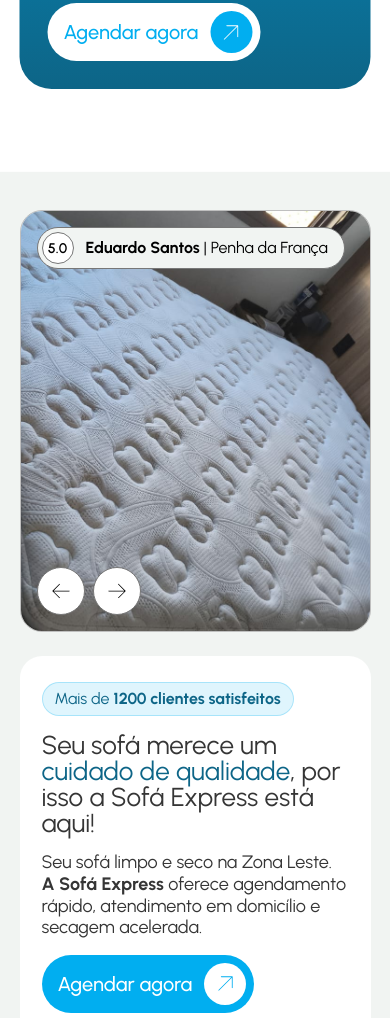
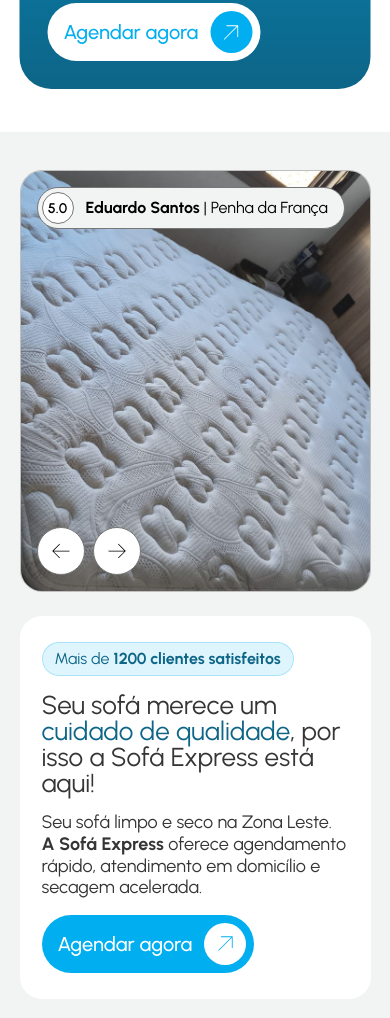
Before and after one commit to sofaexpresslimpeza/lp-sofa-express, a plain HTML site: page index.html in a window 390 px wide. Shown: the part 1953-2971 px from the top of the page. Drawn offline with nearby package versions, Linux system fonts and the light colour scheme.

Commit message:
adjusting margin top

```diff
--- a/src/sections/about.css
+++ b/src/sections/about.css
@@ -3,6 +3,10 @@
     height: auto;
     position: relative;
     margin-top: 82px;
+
+    @media (max-width: 768px) {
+        margin-top: 42px;
+    }
 
     & .bg {
         width: 100%;
```
